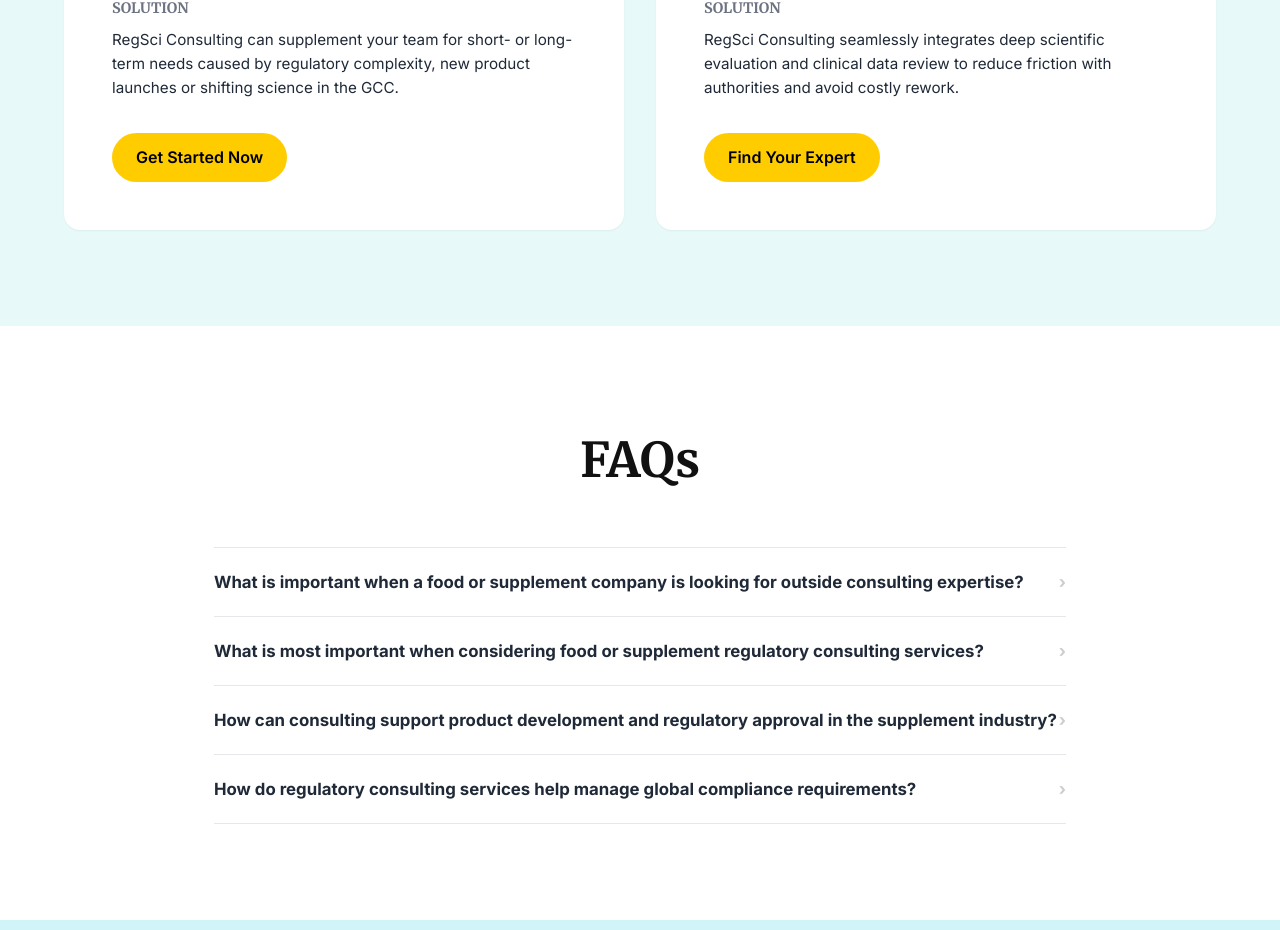
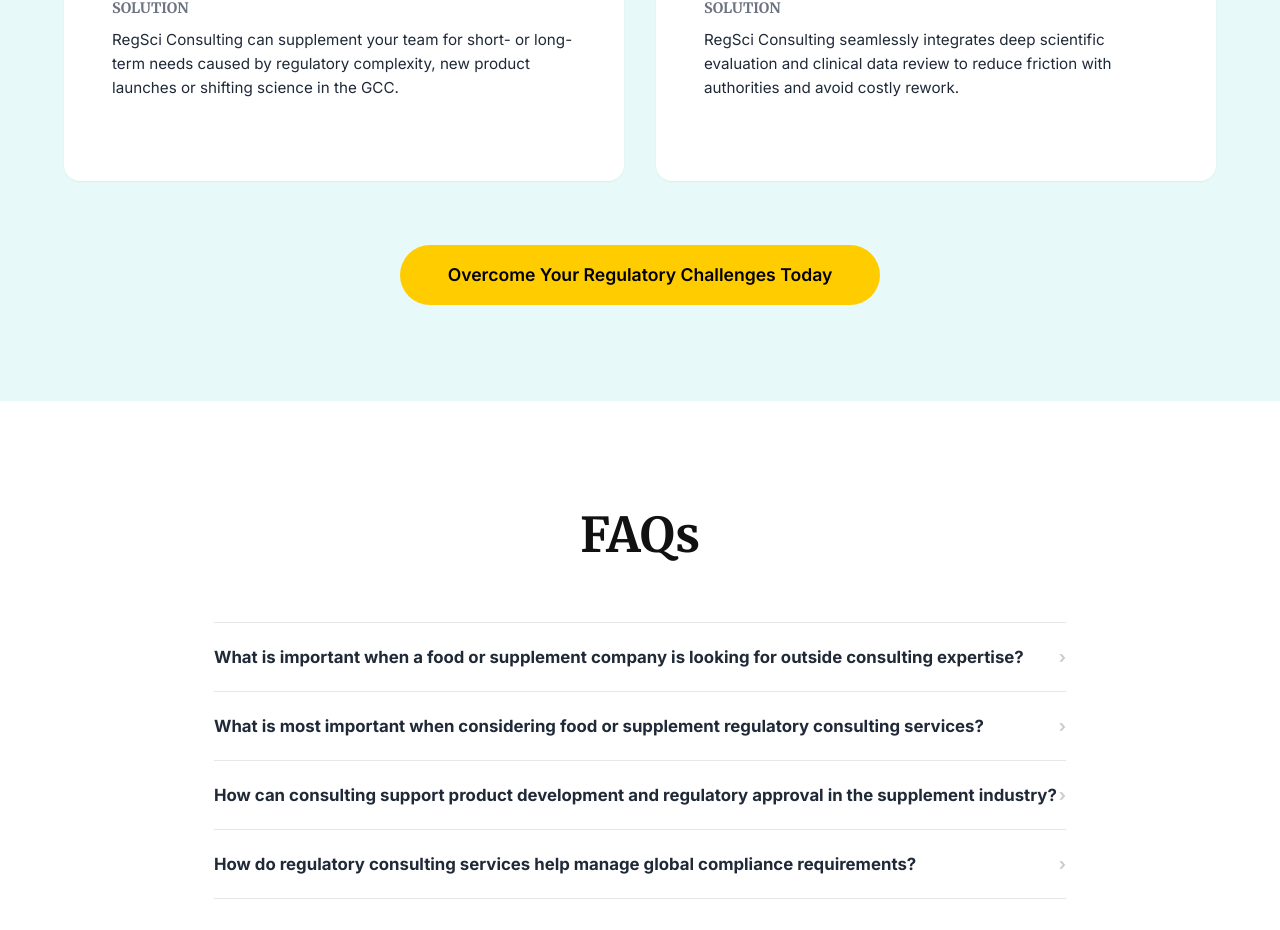
Before and after one commit to alanisinan/RegSciConsulting, a Next.js app: page / in a window 1280 px wide. Shown: the part 4340-5270 px from the top of the page. Built offline with nearby package versions, Linux system fonts and the light colour scheme.

Commit message:
Fix confusing UX by consolidating challenge buttons into one clear CTA

```diff
--- a/src/components/Challenges.tsx
+++ b/src/components/Challenges.tsx
@@ -15,7 +15,6 @@
             <p style={{ color: 'var(--text-dark)', fontSize: '0.95rem', marginBottom: '2rem' }}>
               RegSci Consulting can supplement your team for short- or long-term needs caused by regulatory complexity, new product launches or shifting science in the GCC.
             </p>
-            <a href="#contact" className="btn btn-yellow">Get Started Now</a>
           </div>
 
           <div style={{ background: '#fff', borderRadius: '16px', padding: '3rem', boxShadow: 'var(--shadow-sm)' }}>
@@ -27,8 +26,13 @@
             <p style={{ color: 'var(--text-dark)', fontSize: '0.95rem', marginBottom: '2rem' }}>
               RegSci Consulting seamlessly integrates deep scientific evaluation and clinical data review to reduce friction with authorities and avoid costly rework.
             </p>
-            <a href="#contact" className="btn btn-yellow">Find Your Expert</a>
           </div>
+        </div>
+
+        <div style={{ textAlign: 'center', marginTop: '4rem' }}>
+          <a href="#contact" className="btn btn-yellow" style={{ padding: '1rem 3rem', fontSize: '1.1rem' }}>
+            Overcome Your Regulatory Challenges Today
+          </a>
         </div>
       </div>
     </section>
```
